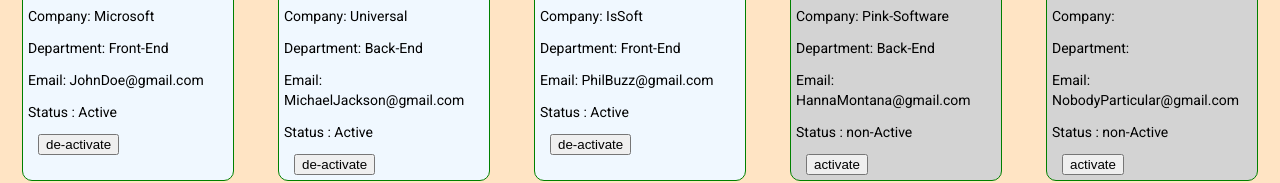
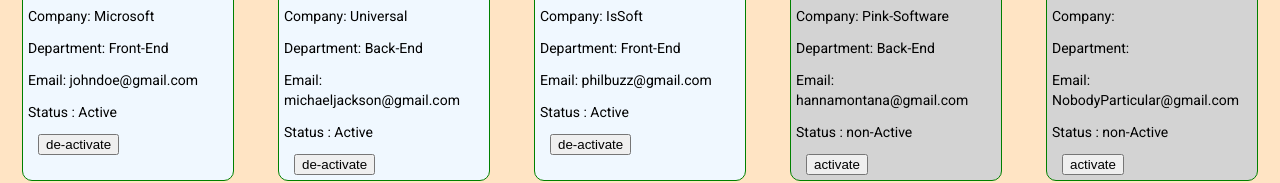
Before and after one commit to marin-stefan/MarinStefan_FE_TC_Angular, an Angular app: page /home in a window 1280 px wide. Shown: the part 361-544 px from the top of the page. Built offline with nearby package versions, Linux system fonts and the light colour scheme.

Commit message:
Add validation to form

```diff
--- a/src/app/app.component.html
+++ b/src/app/app.component.html
@@ -1,4 +1,3 @@
-
 
 <header>
     <div class="header">
@@ -17,6 +16,7 @@
     </div>
     <app-nav-bar></app-nav-bar>
 </header>
+
 <main>
     <router-outlet></router-outlet>
     <!-- <app-users-list-shell></app-users-list-shell>
--- a/src/app/app.module.ts
+++ b/src/app/app.module.ts
@@ -16,6 +16,7 @@
 import { HomePageComponent } from './main/pages/home-page/home-page.component';
 import { PagesModule } from './main/pages/pages.module';
 import { FormsModule, ReactiveFormsModule } from '@angular/forms';
+import {MatProgressSpinnerModule} from '@angular/material/progress-spinner';
 
 const appRoute: Routes = [
   {path: '', redirectTo: 'home', pathMatch: 'full'},
@@ -41,6 +42,7 @@
     PagesModule,
     UsersModule,
     VehiclesModule,
+    MatProgressSpinnerModule
   ],
   exports: [RouterModule],
   providers: [UserService, VehicleService ],
--- a/src/app/main/users/add-new-user/add-new-user.component.css
+++ b/src/app/main/users/add-new-user/add-new-user.component.css
@@ -1,10 +1,10 @@
 .addUserBox{
-    width:50%;
     padding: 25px 15px;
     background-color:rgb(218, 215, 214);
     display: flex;
     flex-direction: row;
-    justify-content: space-between;
+    flex-wrap: wrap;
+    justify-content: space-around;
     text-align: end;
     border: 1px solid red;
     border-radius: 10px;
@@ -15,9 +15,16 @@
     justify-content: center;
 }
 
-.newUserformDesign {
+.newUserFormDesign {
     display: flex;
-    width: 45%;
     flex-direction: column;
     text-align: end;
 }
+
+input.ng-invalid.ng-touched{
+    border: 1px solid orangered;
+}
+
+.red-text{
+    color: red;
+}
--- a/src/app/main/users/add-new-user/add-new-user.component.ts
+++ b/src/app/main/users/add-new-user/add-new-user.component.ts
@@ -1,7 +1,12 @@
 import { Component, OnInit } from '@angular/core';
-import { FormControl, FormGroup } from '@angular/forms';
+import { FormControl, FormGroup, Validators } from '@angular/forms';
 import { Router } from '@angular/router';
+import { Observable } from 'rxjs';
+import { UserModel } from '../model/UserModel';
 import { UserService } from '../user.service';
+import { sharedUsers } from 'src/app/shared/sharedUsers';
+
+
 
 @Component({
   selector: 'app-add-new-user',
@@ -12,23 +17,82 @@
 
   reactiveForm: FormGroup;
 
+
   constructor(private router:Router, private userService: UserService) { }
 
   ngOnInit(): void {
+
     this.reactiveForm = new FormGroup({
-      firstName: new FormControl(''),
-      lastName: new FormControl(''),
-      age: new FormControl(''),
-      company: new FormControl(''),
-      department: new FormControl('frontEnd'),
-      gender: new FormControl('male'),
+      firstName: new FormControl('', Validators.required),
+      lastName: new FormControl('', Validators.required),
+      age: new FormControl('',
+        [
+          Validators.required,
+          Validators.min(15),
+          Validators.max(100)
+        ]
+      ),
+      company: new FormControl('',
+        [
+          Validators.required,
+          Validators.maxLength(35)
+        ]
+      ),
+      email: new FormControl('',
+        [
+          Validators.required,
+          Validators.email,
+          Validators.pattern("^[a-z0-9._%+-]+@gmail.com$")
+        ], this.checkEmailExist
+      ),
+      department: new FormControl('',
+        [
+          Validators.required,
+          Validators.minLength(2)
+        ]
+      ),
+      gender: new FormControl('male', Validators.required),
       activated: new FormControl('true')
     });
   }
 
+  get userFirstName() { return this.reactiveForm.get('firstName'); };
+  get userLastName() { return this.reactiveForm.get('lastName'); };
+  get userAge() { return this.reactiveForm.get('age') };
+  get userCompany() { return this.reactiveForm.get('company') };
+  get userEmail() { return this.reactiveForm.get('email') };
+  get userDepartment() { return this.reactiveForm.get('department') };
+  get userGender() { return this.reactiveForm.get('gender') };
+
   saveUser():void{
-    // this.router.navigate(['/home'])
     this.userService.addNewUser(this.reactiveForm.value)
+    this.router.navigate(['/home'])
+  }
+
+
+  // custom async validator
+  checkEmailExist(control:FormControl): Promise<any> | Observable<any>{
+    // let users = this.userService.getUsers();
+    console.log(sharedUsers)
+
+    let duplicateEmail = false
+    sharedUsers.map((user)=> {
+      if(user.email === control.value){
+        duplicateEmail = true
+      }
+    })
+
+
+    const response = new Promise((resolve, reject)=> {
+      setTimeout(()=>{
+        if(duplicateEmail){
+          resolve({emailNotAllowed: true})
+        }else {
+          resolve(null)
+        }
+      }, 2000)
+    });
+    return response;
   }
 
 
--- a/src/app/main/users/user.service.ts
+++ b/src/app/main/users/user.service.ts
@@ -7,7 +7,7 @@
 })
 export class UserService {
 
-  DbUsers: UserModel[] = [
+  dbUsers: UserModel[] = [
     {
       id: 1,
       firstName : 'John',
@@ -16,7 +16,7 @@
       company: 'Microsoft',
       department: 'Front-End',
       gender : 'male',
-      email : 'JohnDoe@gmail.com',
+      email : 'johndoe@gmail.com',
       activated : true
     },
     {
@@ -27,7 +27,7 @@
       company: 'Universal',
       department: 'Back-End',
       gender : 'male',
-      email: 'MichaelJackson@gmail.com',
+      email: 'michaeljackson@gmail.com',
       activated : true
     },
     {
@@ -38,7 +38,7 @@
       company: 'IsSoft',
       department: 'Front-End',
       gender : 'male',
-      email: 'PhilBuzz@gmail.com',
+      email: 'philbuzz@gmail.com',
       activated : true
     },
     {
@@ -49,7 +49,7 @@
       company:'Pink-Software',
       department:'Back-End',
       gender : 'female',
-      email: 'HannaMontana@gmail.com',
+      email: 'hannamontana@gmail.com',
       activated : false
     },
     {
@@ -89,7 +89,7 @@
   constructor() { }
 
   getUsers(): UserModel[]{
-    return this.DbUsers
+    return this.dbUsers
   }
 
   mapUsers():CardModel[]{
@@ -102,17 +102,17 @@
         age: "Age: " + user.age,
         property: "Gender: " + user.gender,
         status: user.activated,
-        specificInfo: "Company: " + user.company,
-        specificInfo2: "Department: " + user.department,
-        specificInfo3: "Email: " + user.email
+        specificInfo: "Company: " + (user.company ? user.company : ""),
+        specificInfo2: "Department: " + (user.department ? user.department : ""),
+        specificInfo3: "Email: " + (user.email ? user.email: "")
       }
     })
     return mappedUsers
   }
 
   addNewUser(newUser:UserModel):void{
-    newUser.id = (this.DbUsers.length) + 1; // adding id to the user ( for mock ...this should be handled by DB)
-    this.DbUsers.push(newUser)
+    newUser.id = (this.dbUsers.length) + 1; // adding id to the user ( for mock ...this should be handled by DB)
+    this.dbUsers.push(newUser)
   }
 
 }
--- a/src/app/main/users/users.module.ts
+++ b/src/app/main/users/users.module.ts
@@ -8,6 +8,7 @@
 import { AddNewUserComponent } from './add-new-user/add-new-user.component';
 import { FormsModule, ReactiveFormsModule } from '@angular/forms';
 import { RouterModule } from '@angular/router';
+import {MatProgressSpinnerModule} from '@angular/material/progress-spinner';
 
 
 @NgModule({
@@ -16,7 +17,7 @@
     AddNewUserComponent
   ],
   imports: [
-    CommonModule, MatButtonModule, MatButtonToggleModule, MatIconModule, SharedModule, FormsModule, ReactiveFormsModule , RouterModule
+    CommonModule, MatButtonModule, MatButtonToggleModule, MatIconModule, SharedModule, FormsModule, ReactiveFormsModule , RouterModule, MatProgressSpinnerModule
   ],
   exports: [
     UsersShellComponent, AddNewUserComponent
--- a/src/app/shared/card-template/model/cardModel.ts
+++ b/src/app/shared/card-template/model/cardModel.ts
@@ -5,7 +5,7 @@
     age: string;
     property: string;
     status: boolean;
-    specificInfo: string;
-    specificInfo2: string;
-    specificInfo3: string;
+    specificInfo: string;   // company for user and register number for vehicle
+    specificInfo2: string;  // department for user
+    specificInfo3: string;  // email for user
 }
--- /dev/null
+++ b/src/app/shared/sharedUsers.ts
@@ -0,0 +1,59 @@
+import { UserModel } from "../main/users/model/UserModel"
+
+export const sharedUsers: UserModel[] = [
+    {
+        id: 1,
+        firstName : 'John',
+        lastName: 'Doe',
+        age: "27",
+        company: 'Microsoft',
+        department: 'Front-End',
+        gender : 'male',
+        email : 'JohnDoe@gmail.com',
+        activated : true
+      },
+      {
+        id: 2,
+        firstName: 'Michael',
+        lastName: 'Jackson',
+        age: "37",
+        company: 'Universal',
+        department: 'Back-End',
+        gender : 'male',
+        email: 'MichaelJackson@gmail.com',
+        activated : true
+      },
+      {
+        id: 3,
+        firstName: 'Phil',
+        lastName: 'Buzz',
+        age: "21",
+        company: 'IsSoft',
+        department: 'Front-End',
+        gender : 'male',
+        email: 'PhilBuzz@gmail.com',
+        activated : true
+      },
+      {
+        id: 4,
+        firstName: 'Hanna',
+        lastName: 'Montana',
+        age : "33",
+        company:'Pink-Software',
+        department:'Back-End',
+        gender : 'female',
+        email: 'HannaMontana@gmail.com',
+        activated : false
+      },
+      {
+        id: 5,
+        firstName: 'Nobody',
+        lastName: 'Particular',
+        age: "25",
+        company: '',
+        department: '',
+        gender : 'male',
+        email: 'NobodyParticular@gmail.com',
+        activated : false
+      }
+]
```
Also changed, not shown: src/app/main/users/add-new-user/add-new-user.component.html (+60 -6 lines), 1 other file (tests, documents, lock files or other folders).
